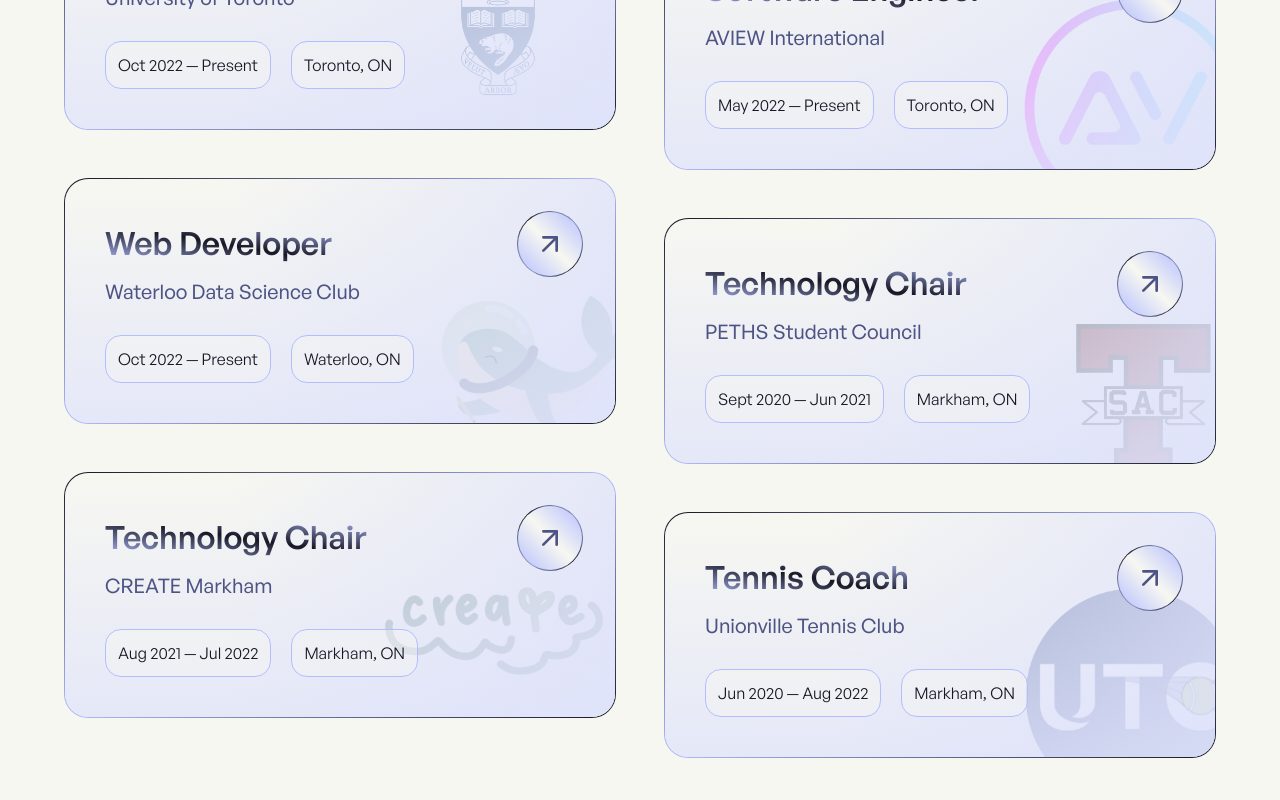
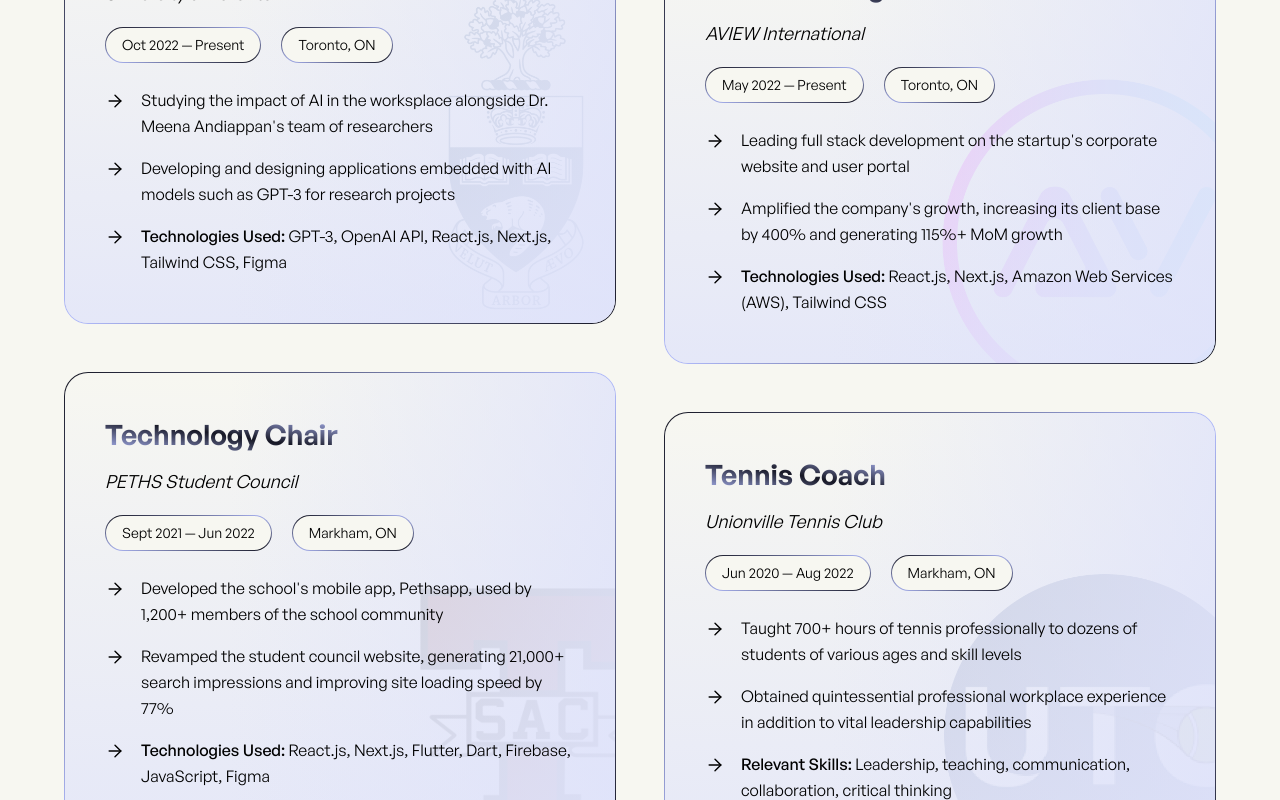
Before and after one commit to qiaoandrew/personal-website, a Next.js app: page / in a window 1280 px wide. Shown: the part 1900-2700 px from the top of the page. Built offline with nearby package versions, Linux system fonts and the light colour scheme.

Commit message:
Complete experiences section

```diff
--- a/components/sections/home/About.jsx
+++ b/components/sections/home/About.jsx
@@ -25,7 +25,7 @@
       <div className="mx-auto mb-12 flex max-w-[680px] flex-col gap-5 text-left 2xs:mb-20 md:mb-24 xl:mb-32 xl:gap-8">
         {ABOUT.map((about, i) => (
           <p
-            className="text-base text-black dark:text-lightPurple 2xs:text-lg md:text-xl"
+            className="text-base text-black dark:text-lightPurple sm:text-sm md:text-xl"
             key={`about-${i}`}
           >
             {about}
--- a/components/sections/home/Experiences.jsx
+++ b/components/sections/home/Experiences.jsx
@@ -1,11 +1,9 @@
+import { Fragment } from 'react';
 import Image from 'next/image';
-import Link from 'next/link';
 import Grid from '../../layout/Grid';
 import GradientBorder from '../../UI/GradientBorder';
-import OpenButton from '../../UI/OpenButton';
 import { EXPERIENCES } from '../../../constants/constants';
-import clockIcon from '../../../public/img/icons/clock.svg';
-import locationIcon from '../../../public/img/icons/location.svg';
+import pointIcon from '../../../public/img/icons/point.svg';
 
 /**
  * Experiences section on homepage.
@@ -21,22 +19,21 @@
       </h2>
       <Grid>
         {EXPERIENCES.map((experience, i) => (
-          <Link href={experience.route} key={`project-${i}`}>
           <div
-              className={`transition-300 group h-full cursor-pointer ${
+            className={`transition-300 h-full ${
               i % 2 == 1
                 ? `md:translate-y-10 md:hover:translate-y-9`
                 : 'md:hover:-translate-y-1'
             }`}
+            key={`project-${i}`}
           >
             <GradientBorder
               borderColor="gradient-main-light dark:gradient-main-dark"
-                borderRadius="rounded-xl 3xs:rounded-2xl xl:rounded-3xl"
+              borderRadius="rounded-xl 3xs:rounded-2xl 2xs:rounded-3xl"
             >
               <ExperienceCard experience={experience} />
             </GradientBorder>
           </div>
-          </Link>
         ))}
       </Grid>
     </section>
@@ -50,56 +47,84 @@
  */
 function ExperienceCard({ experience }) {
   return (
-    <div className="transition-300 relative h-full overflow-hidden rounded-[11px] bg-beige px-4 pt-4 pb-5 dark:bg-black 3xs:rounded-[15px] 3xs:px-5 3xs:pt-5 3xs:pb-6 xs:px-7 xs:pt-7 xs:pb-8 sm:px-10 sm:pt-10 sm:pb-11 md:px-6 md:py-6 xl:rounded-[23px] xl:px-8 xl:py-8 2xl:px-10 2xl:py-10">
+    <div className="transition-300 relative h-full overflow-hidden rounded-[11px] bg-beige px-5 pt-5 pb-6 dark:bg-black 3xs:rounded-[15px] 2xs:rounded-[23px] xs:px-6 xs:pt-6 xs:pb-8 sm:px-9 sm:pt-9 sm:pb-10 md:px-5 md:pt-5 md:pb-6 lg:px-6 lg:pt-6 lg:pb-8 xl:px-8 xl:pt-7 xl:pb-10 2xl:px-10 2xl:pt-10 2xl:pb-12">
       <div className="gradient-card-light dark:gradient-card-dark absolute inset-0 z-10" />
       <div className="absolute inset-y-0 right-0 z-10 w-[70%] bg-gradient-to-r from-transparent to-translucentLightPurple dark:from-transparent dark:to-translucentDarkPurple" />
-      <h3 className="relative z-20 mb-1 text-xl font-[550] 3xs:mb-1.5 2xs:text-2xl xs:text-3xl sm:mb-2.5 sm:text-4xl md:mb-1 md:text-2xl xl:mb-1.5 xl:text-3xl 2xl:mb-2.5 2xl:text-4xl 3xl:mb-3 3xl:text-5xl">
+      <div
+        className={`absolute opacity-20
+        ${
+          experience.company === 'University of Toronto' &&
+          'right-[-12%] top-[60%] w-[60%] -translate-y-1/2'
+        }
+        ${
+          experience.company === 'AVIEW International' &&
+          'right-[-10%] bottom-[-10%] w-[60%]'
+        }
+        ${
+          experience.company === 'PETHS Student Council' &&
+          'right-[-10%] bottom-[-5%] w-[50%]'
+        }
+        ${
+          experience.company === 'Unionville Tennis Club' &&
+          'right-[-10%] bottom-[-5%] w-[60%]'
+        }
+        `}
+      >
+        <Image src={experience.logo} alt={experience.company} />
+      </div>
+      <h3 className="relative z-20 mb-1 text-xl font-semibold xs:mb-1.5 xs:text-2xl sm:mb-2 sm:text-3xl md:mb-1.5 md:text-xl lg:text-2xl xl:mb-2 xl:text-3xl 2xl:mb-2.5">
         <span className="gradient-text gradient-main-light dark:gradient-main-dark">
           {experience.role}
         </span>
       </h3>
-      <p className="relative z-20 text-sm font-[450] text-darkPurple dark:text-purple 3xs:text-base 2xs:mb-4 xs:mb-5 xs:text-lg sm:mb-6 sm:text-xl md:mb-4 md:text-base xl:mb-5 xl:text-lg 2xl:mb-7 2xl:text-xl 3xl:mb-9 3xl:text-2xl">
+      <p className="text-blue-1 dark:text-white relative z-20 mb-3 text-sm italic xs:mb-4 xs:text-base sm:mb-5 sm:text-lg md:mb-3 md:text-sm lg:mb-4 xl:mb-5 xl:text-base 2xl:text-lg">
         {experience.company}
       </p>
-      <div className="relative z-20 hidden flex-wrap gap-x-4 gap-y-3 2xs:flex sm:gap-x-6 md:gap-x-4 2xl:gap-x-5 3xl:gap-x-6">
-        <div className="flex items-center gap-2 rounded-xl border border-purple bg-beige bg-opacity-40 py-1.5 px-3 dark:border-darkPurple dark:bg-black dark:bg-opacity-30 sm:gap-2.5 sm:rounded-2xl sm:py-2.5 sm:px-4 md:gap-2 md:rounded-xl md:py-1.5 md:px-3 2xl:rounded-2xl 2xl:py-2.5 3xl:gap-3 3xl:px-4.5 3xl:py-3">
-          <p className="text-sm text-black dark:text-lightPurple xs:text-base sm:text-lg md:text-sm 2xl:text-base 3xl:text-lg">
+      <div className="relative z-20 mb-3 hidden flex-wrap gap-2 3xs:flex xs:mb-4 xs:gap-4 sm:mb-5 md:mb-3 lg:mb-4 2xl:mb-6 2xl:gap-5">
+        <GradientBorder
+          borderRadius="rounded-full"
+          borderColor="gradient-main-light dark:gradient-main-dark"
+          classes="inline-block"
+        >
+          <div className="inline-block rounded-full bg-beige px-3 py-1.5 last:mr-0 dark:bg-black xs:px-4 md:px-3 md:py-1.5 xl:px-4">
+            <p className="text-blue-4 dark:text-blue-5 text-xs xs:text-sm md:text-xs xl:text-sm">
               {experience.duration}
             </p>
           </div>
-        <div className="flex items-center gap-2 rounded-xl border border-purple bg-beige bg-opacity-40 py-1.5 px-3 dark:border-darkPurple dark:bg-black dark:bg-opacity-30 sm:gap-2.5 sm:rounded-2xl sm:py-2.5 sm:px-4 md:gap-2 md:rounded-xl md:py-1.5 md:px-3 2xl:rounded-2xl 2xl:py-2.5 3xl:gap-3 3xl:py-3 3xl:px-4.5">
-          <p className="text-sm text-black dark:text-lightPurple xs:text-base sm:text-lg md:text-sm 2xl:text-base 3xl:text-lg">
+        </GradientBorder>
+        <GradientBorder
+          borderRadius="rounded-full"
+          borderColor="gradient-main-light dark:gradient-main-dark"
+          classes="inline-block"
+        >
+          <div className="inline-block rounded-full bg-beige px-3 py-1.5 last:mr-0 dark:bg-black xs:px-4 md:px-3 md:py-1.5 lg:px-4">
+            <p className="text-blue-4 dark:text-blue-5 text-xs xs:text-sm md:text-xs xl:text-sm">
               {experience.location}
             </p>
           </div>
+        </GradientBorder>
       </div>
-      <OpenButton />
-      <div
-        className={`absolute z-0 opacity-50
-      ${
-        experience.company === 'University of Toronto' &&
-        'top-1/2 right-[5%] w-[50%] max-w-[180px] -translate-y-1/2'
-      }
-      ${
-        (experience.company === 'AVIEW International' ||
-          experience.company === 'Unionville Tennis Club') &&
-        '-right-[5%] -bottom-[20%] w-[40%]'
-      }
-      ${
-        experience.company === 'Waterloo Data Science Club' &&
-        '-bottom-[20%] -right-[8%] w-[40%] -scale-x-[1]'
-      }
-      ${
-        experience.company === 'PETHS Student Council' &&
-        '-right-[2%] -bottom-[10%] w-[30%]'
-      }
-      ${
-        experience.company === 'CREATE Markham' &&
-        'right-[2%] -bottom-[10%] w-[40%]'
-      }
-      `}
-      >
-        <Image src={experience.logo} alt={`${experience.company}-logo`} />
+      <div className="relative z-20 grid gap-2 3xs:grid-cols-[repeat(2,auto)] xs:gap-3 md:gap-2 lg:gap-3 xl:gap-4">
+        {experience.description.map((point, i) => (
+          <Fragment key={`point-${i}`}>
+            <div className="relative mt-0.5 hidden h-4 w-4 3xs:inline xs:mt-1 xs:h-5 xs:w-5 md:mt-0.5 md:h-4 md:w-4 lg:mt-1 lg:h-5 lg:w-5">
+              <Image
+                src={pointIcon}
+                alt="Point icon"
+                className="icon-filter-1-light dark:icon-filter-1-dark"
+                fill
+              />
+            </div>
+            <p
+              className="text-blue-1 dark:text-white text-sm xs:text-base sm:hidden md:block md:text-sm xl:hidden"
+              dangerouslySetInnerHTML={{ __html: point.sm }}
+            />
+            <p
+              className="text-blue-1 dark:text-white hidden text-sm xs:text-base sm:block md:hidden md:text-sm xl:block xl:text-base"
+              dangerouslySetInnerHTML={{ __html: point.lg }}
+            />
+          </Fragment>
+        ))}
       </div>
     </div>
   );
--- a/components/sections/home/Projects.jsx
+++ b/components/sections/home/Projects.jsx
@@ -28,7 +28,7 @@
             >
               <GradientBorder
                 borderColor="gradient-main-light dark:gradient-main-dark"
-                borderRadius="rounded-xl 3xs:rounded-2xl xl:rounded-3xl"
+                borderRadius="rounded-xl 3xs:rounded-2xl 2xs:rounded-3xl"
               >
                 <ProjectCard project={project} />
               </GradientBorder>
@@ -49,7 +49,7 @@
   const themeContext = useContext(ThemeContext);
 
   return (
-    <div className="transition-300 relative aspect-[32/21] overflow-hidden rounded-[11px] bg-beige dark:bg-black 3xs:rounded-[15px] xl:rounded-[23px]">
+    <div className="transition-300 relative aspect-[32/21] overflow-hidden rounded-[11px] bg-beige dark:bg-black 3xs:rounded-[15px] 2xs:rounded-[23px]">
       <h3 className="gradient-text gradient-main-light dark:gradient-main-dark absolute bottom-4 left-4 z-20 text-xl font-[550] 3xs:bottom-5 3xs:left-5 3xs:text-2xl xs:bottom-8 xs:left-8 xs:text-3xl sm:left-10 sm:bottom-10 sm:text-4xl md:bottom-6 md:left-6 md:text-2xl xl:bottom-8 xl:left-8 2xl:bottom-10 2xl:left-10 2xl:text-4xl 3xl:text-5xl">
         {project.title}
       </h3>
--- a/constants/constants.js
+++ b/constants/constants.js
@@ -166,70 +166,110 @@
 
 export const EXPERIENCES = [
   {
-    route: '/experiences/university-of-toronto',
     role: 'Research Intern',
     company: 'University of Toronto',
     logo: uoft,
     duration: 'Oct 2022 — Present',
     location: 'Toronto, ON',
-    images: [],
-    description: ['', "<span class='font-medium'>Technologies Used</span>: "],
-    buttons: [{ text: '', link: '' }],
+    description: [
+      {
+        lg: "Studying the impact of AI in the worksplace alongside Dr. Meena Andiappan's team of researchers",
+        sm: "Studying AI's workplace impact alongside Dr. Meena Andiappan's research team",
+      },
+      {
+        lg: 'Developing and designing applications embedded with AI models such as GPT-3 for research projects',
+        sm: 'Developing and designing applications embedded with AI models such as GPT-3',
+      },
+      {
+        lg: '<span class="font-medium">Technologies Used:</span> GPT-3, OpenAI API, React.js, Next.js, Tailwind CSS, Figma',
+        sm: '<span class="font-medium">Technologies Used:</span> GPT-3, OpenAI API, React.js, Next.js, Tailwind CSS, Figma',
+      },
+    ],
   },
   {
-    route: '/experiences/aview-international',
     role: 'Software Engineer',
     company: 'AVIEW International',
     logo: aview,
     duration: 'May 2022 — Present',
     location: 'Toronto, ON',
-    images: [],
-    description: ['', "<span class='font-medium'>Technologies Used</span>: "],
-    buttons: [{ text: '', link: '' }],
+    description: [
+      {
+        lg: "Leading full stack development on the startup's corporate website and user portal",
+        sm: "Leading development on the startup's corporate website and user portal",
+      },
+      {
+        lg: "Amplified the company's growth, increasing its client base by 400% and generating 115%+ MoM growth",
+        sm: 'Amplified company growth, resulting in a 400% client increase and 115% MoM growth',
+      },
+      {
+        lg: '<span class="font-medium">Technologies Used:</span> React.js, Next.js, Amazon Web Services (AWS), Tailwind CSS',
+        sm: '<span class="font-medium">Technologies Used:</span> React.js, Next.js, Amazon Web Services (AWS), Tailwind CSS',
+      },
+    ],
   },
+  // {
+  //   role: 'Web Developer',
+  //   company: 'UWaterloo Data Science Club',
+  //   duration: 'Oct 2021 — Aug 2022',
+  //   location: 'Waterloo, ON',
+  //   description: [
+  //     '',
+  //     '',
+  //     "<span class='font-medium'>Technologies Used:</span>",
+  //   ],
+  // },
   {
-    route: '/experiences/waterloo-data-science-club',
-    role: 'Web Developer',
-    company: 'Waterloo Data Science Club',
-    logo: uwds,
-    duration: 'Oct 2022 — Present',
-    location: 'Waterloo, ON',
-    images: [],
-    description: ['', "<span class='font-medium'>Technologies Used</span>: "],
-    buttons: [{ text: '', link: '' }],
-  },
-  {
-    route: '/experiences/peths-student-council',
     role: 'Technology Chair',
     company: 'PETHS Student Council',
     logo: tsac,
-    duration: 'Sept 2020 — Jun 2021',
+    duration: 'Sept 2021 — Jun 2022',
     location: 'Markham, ON',
-    images: [],
-    description: ['', "<span class='font-medium'>Technologies Used</span>: "],
-    buttons: [{ text: '', link: '' }],
+    description: [
+      {
+        lg: "Developed the school's mobile app, <Link href='/projects/pethsapp'>Pethsapp</Link>, used by 1,200+ members of the school community",
+        sm: "Developed the school's mobile app, <Link href='/projects/pethsapp'>Pethsapp</Link>, with 1,200+ users",
+      },
+      {
+        lg: 'Revamped the student council website, generating 21,000+ search impressions and improving site loading speed by 77%',
+        sm: "Revamped the council's website, generating 21,000+ search impressions and improving site speed by 77%",
+      },
+      {
+        lg: '<span class="font-medium">Technologies Used:</span> React.js, Next.js, Flutter, Dart, Firebase, JavaScript, Figma',
+        sm: '<span class="font-medium">Technologies Used:</span> React.js, Next.js, Flutter, Dart, Firebase, JavaScript, Figma',
+      },
+    ],
   },
+  // {
+  //   role: 'Technology Chairperson',
+  //   company: 'CREATE Markham',
+  //   duration: 'Aug 2021 — Aug 2022',
+  //   location: 'Markham, ON',
+  //   description: [
+  //     'Promoted student leadership and wellness throughout the annual conference and its following events',
+  //     'Worked alongside council members in planning and carrying out events for the enjoyment of participants',
+  //     "Revamped the organization's website using Next.js and Tailwind CSS to enhance their online presence",
+  //   ],
+  // },
   {
-    route: '/experiences/create-markham',
-    role: 'Technology Chair',
-    company: 'CREATE Markham',
-    logo: create,
-    duration: 'Aug 2021 — Jul 2022',
-    location: 'Markham, ON',
-    images: [],
-    description: ['', "<span class='font-medium'>Technologies Used</span>: "],
-    buttons: [{ text: '', link: '' }],
-  },
-  {
-    route: '/experiences/unionville-tennis-club',
     role: 'Tennis Coach',
     company: 'Unionville Tennis Club',
     logo: utc,
     duration: 'Jun 2020 — Aug 2022',
     location: 'Markham, ON',
-    images: [],
-    description: ['', "<span class='font-medium'>Technologies Used</span>: "],
-    buttons: [{ text: '', link: '' }],
+    description: [
+      {
+        lg: 'Taught 700+ hours of tennis professionally to dozens of students of various ages and skill levels',
+        sm: 'Taught 700+ hours of tennis to students of all ages and skill levels',
+      },
+      {
+        lg: 'Obtained quintessential professional workplace experience in addition to vital leadership capabilities',
+        sm: 'Obtained professional workplace experience and vital leadership capabilities',
+      },
+      {
+        lg: '<span class="font-medium">Relevant Skills:</span> Leadership, teaching, communication, collaboration, critical thinking',
+        sm: '<span class="font-medium">Relevant Skills:</span> Leadership, teaching, communication, critical thinking',
+      },
+    ],
   },
 ];
 
--- a/tailwind.config.js
+++ b/tailwind.config.js
@@ -26,7 +26,7 @@
       sm: ['14px', '22px'],
       base: ['16px', '26px'],
       lg: ['18px', '28px'],
-      xl: ['20px', '30px'],
+      xl: ['20px', '32px'],
       '2xl': ['24px', '40px'],
       '3xl': ['28px', '44px'],
       '4xl': ['32px', '48px'],
```
Lines whose indentation alone changed are shown as unchanged.
